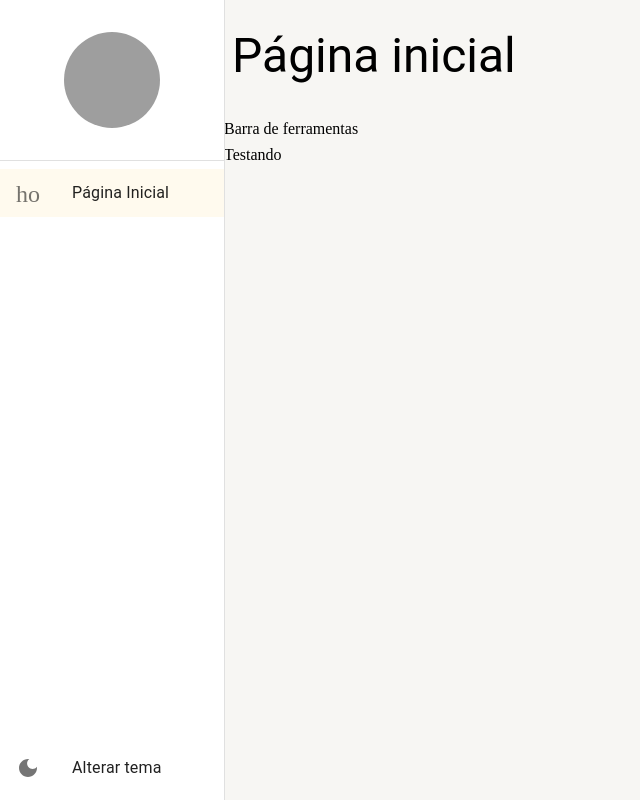
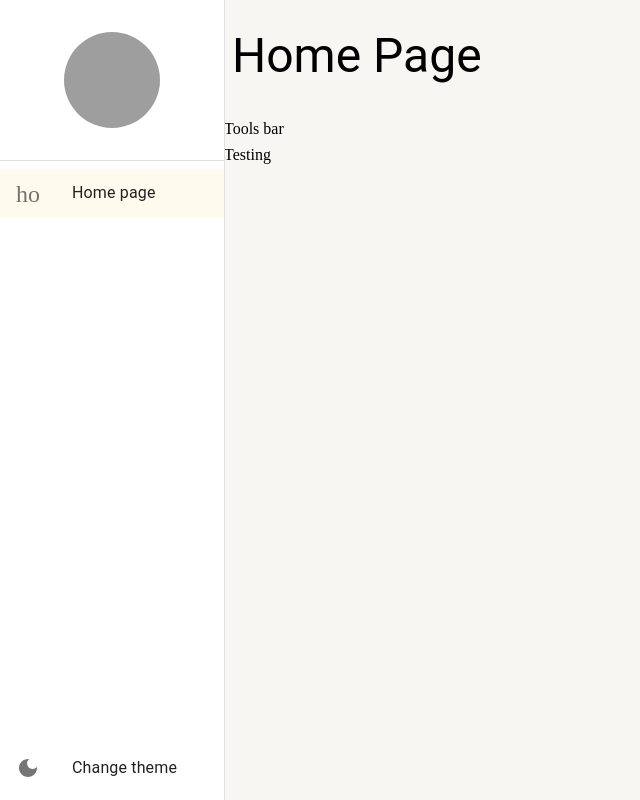
Before and after one commit to Joaovcarvalho23/CityPeople_Manager, a React (Create React App) app: page /home-page in a window 1280 px wide. Before the commit this address led to /pagina-inicial. Shown: the whole page, without its empty margins (0-640 px from the left). Built offline with nearby package versions, Linux system fonts and the light colour scheme; grey boxes are pictures that could not be loaded.

Commit message:
padronizando tudo para inglês

```diff
--- a/src/App.tsx
+++ b/src/App.tsx
@@ -1,5 +1,5 @@
 import { BrowserRouter } from 'react-router-dom';
-import { RotasDoApp } from './routes';
+import { AppRoutes } from './routes';
 import { AppThemeProvider, DrawerProvider } from './shared/contexts';
 import { MenuLateral } from './shared/components';
 
@@ -11,7 +11,7 @@ export const App = () => {
         <BrowserRouter>
 
           <MenuLateral>
-            <RotasDoApp />
+            <AppRoutes />
           </MenuLateral>
 
         </BrowserRouter>
--- a/src/pages/dashboard/Dashboard.tsx
+++ b/src/pages/dashboard/Dashboard.tsx
@@ -1,9 +1,9 @@
-import { LayoutBaseDaPagina } from '../../shared/layouts';
+import { PageBaseLayout } from '../../shared/layouts';
 
 export const Dashboard = () => {
   return(
-    <LayoutBaseDaPagina titulo='Página inicial' barraDeFerramentas={<>Barra de ferramentas</>}>
-        Testando
-    </LayoutBaseDaPagina>
+    <PageBaseLayout tittle='Home Page' toolsBar={<>Tools bar</>}>
+        Testing
+    </PageBaseLayout>
   );
 };
--- a/src/routes/index.tsx
+++ b/src/routes/index.tsx
@@ -4,24 +4,24 @@ import { useDrawerContext } from '../shared/contexts';
 import { useEffect } from 'react';
 import { Dashboard } from '../pages';
 
-export const RotasDoApp = () => {
+export const AppRoutes = () => {
   const { setDrawerOptions } = useDrawerContext();
 
   useEffect(() => {
     setDrawerOptions([
       {
         icon: 'home',
-        path: '/pagina-inicial',
-        label: 'Página Inicial'
+        path: '/home-page',
+        label: 'Home page'
       }
     ]);
   },[]);
 
   return(
     <Routes>
-      <Route path="/pagina-inicial" element={<Dashboard />} />
+      <Route path="/home-page" element={<Dashboard />} />
 
-      <Route path="*" element={<Navigate to="/pagina-inicial"/>}/>
+      <Route path="*" element={<Navigate to="/home-page"/>}/>
     </Routes>
   );
 
--- a/src/shared/components/index.ts
+++ b/src/shared/components/index.ts
@@ -1 +1 @@
-export * from './menu-lateral/MenuLateral';
+export * from './menu_lateral/MenuLateral';
--- a/src/shared/components/menu-lateral/MenuLateral.tsx
+++ b/src/shared/components/menu_lateral/MenuLateral.tsx
@@ -86,7 +86,7 @@ export const MenuLateral: React.FC<IMenuLateralProps> = ({ children }) => {
                 <ListItemIcon>
                   <DarkMode/>
                 </ListItemIcon>
-                <ListItemText primary= "Alterar tema" />
+                <ListItemText primary= "Change theme" />
               </ListItemButton>
             </List>
           </Box>
--- a/src/shared/contexts/ThemeContext.tsx
+++ b/src/shared/contexts/ThemeContext.tsx
@@ -1,5 +1,5 @@
 import { createContext, useCallback, useContext, useMemo, useState } from 'react';
-import { TemaEscuro, TemaClaro } from '../themes';
+import { DarkTheme, LightTheme } from '../themes';
 import { Box, ThemeProvider } from '@mui/material';
 
 interface IThemeContext {
@@ -29,11 +29,11 @@ export const AppThemeProvider: React.FC<IAppThemeProviderProps> = ({ children })
 
   const theme = useMemo(() => {
 
-    if (themeName === 'light') return TemaClaro;
-    return TemaEscuro;
+    if (themeName === 'light') return LightTheme;
+    return DarkTheme;
 
   }, [themeName]); //o useMemo serve para armazenar valores
-    //toda vez que o nome do tema for alterado na linha do 'const [themeName, setThemeName] = useState<'light' | 'dark'>('light');', esta função vai ser executada e o novo valor vai estar dentro do 'theme', uma hora pode ser TemaClaro e depois TemaEscuro
+    //toda vez que o nome do tema for alterado na linha do 'const [themeName, setThemeName] = useState<'light' | 'dark'>('light');', esta função vai ser executada e o novo valor vai estar dentro do 'theme', uma hora pode ser LightTheme e depois DarkTheme
 
   return(
     <ThemeContext.Provider value={{ themeName, toggleTheme }}>
--- a/src/shared/layouts/LayoutBaseDaPagina.tsx
+++ b/src/shared/layouts/PageBaseLayout.tsx
@@ -3,13 +3,13 @@ import { Box, IconButton, Typography, useMediaQuery, useTheme } from '@mui/mater
 import React, { ReactNode } from 'react';
 import { useDrawerContext } from '../contexts';
 
-interface ILayoutBaseDaPaginaProps {
+interface IPageBaseLayoutProps {
     children: React.ReactNode
-    titulo: string
-    barraDeFerramentas?: ReactNode
+    tittle: string
+    toolsBar?: ReactNode
 }
 
-export const LayoutBaseDaPagina: React.FC<ILayoutBaseDaPaginaProps> = ({ children, titulo, barraDeFerramentas }) => {
+export const PageBaseLayout: React.FC<IPageBaseLayoutProps> = ({ children, tittle, toolsBar }) => {
   const tema = useTheme();
   const smDown = useMediaQuery(tema.breakpoints.down('sm'));
   const mdDown = useMediaQuery(tema.breakpoints.down('md'));
@@ -31,13 +31,13 @@ export const LayoutBaseDaPagina: React.FC<ILayoutBaseDaPaginaProps> = ({ childre
           textOverflow="ellipsis"
           variant={smDown ? 'h5' : mdDown? 'h4' : 'h3'}
         >
-          {titulo}
+          {tittle}
         </Typography>
       </Box>
 
-      {barraDeFerramentas && (
+      {toolsBar && (
         <Box>
-          {barraDeFerramentas}
+          {toolsBar}
         </Box>
       )}
 
--- a/src/shared/layouts/index.ts
+++ b/src/shared/layouts/index.ts
@@ -1 +1 @@
-export * from './LayoutBaseDaPagina';
+export * from './PageBaseLayout';
--- a/src/shared/themes/dark.ts
+++ b/src/shared/themes/dark.ts
@@ -1,7 +1,7 @@
 import { createTheme } from '@mui/material';
 import { cyan, yellow } from '@mui/material/colors';
 
-export const TemaEscuro = createTheme({
+export const DarkTheme = createTheme({
   palette: {
     mode: 'dark',
     primary: {
--- a/src/shared/themes/light.ts
+++ b/src/shared/themes/light.ts
@@ -1,8 +1,9 @@
 import { createTheme } from '@mui/material';
 import { cyan, yellow } from '@mui/material/colors';
 
-export const TemaClaro = createTheme({
+export const LightTheme = createTheme({
   palette: {
+    mode: 'light',
     primary: {
       main: yellow[700],
       dark: yellow[800],
```
Also changed, not shown: src/shared/components/barra_ferramentas/ToolsBar.tsx (added, +12 -0 lines).
